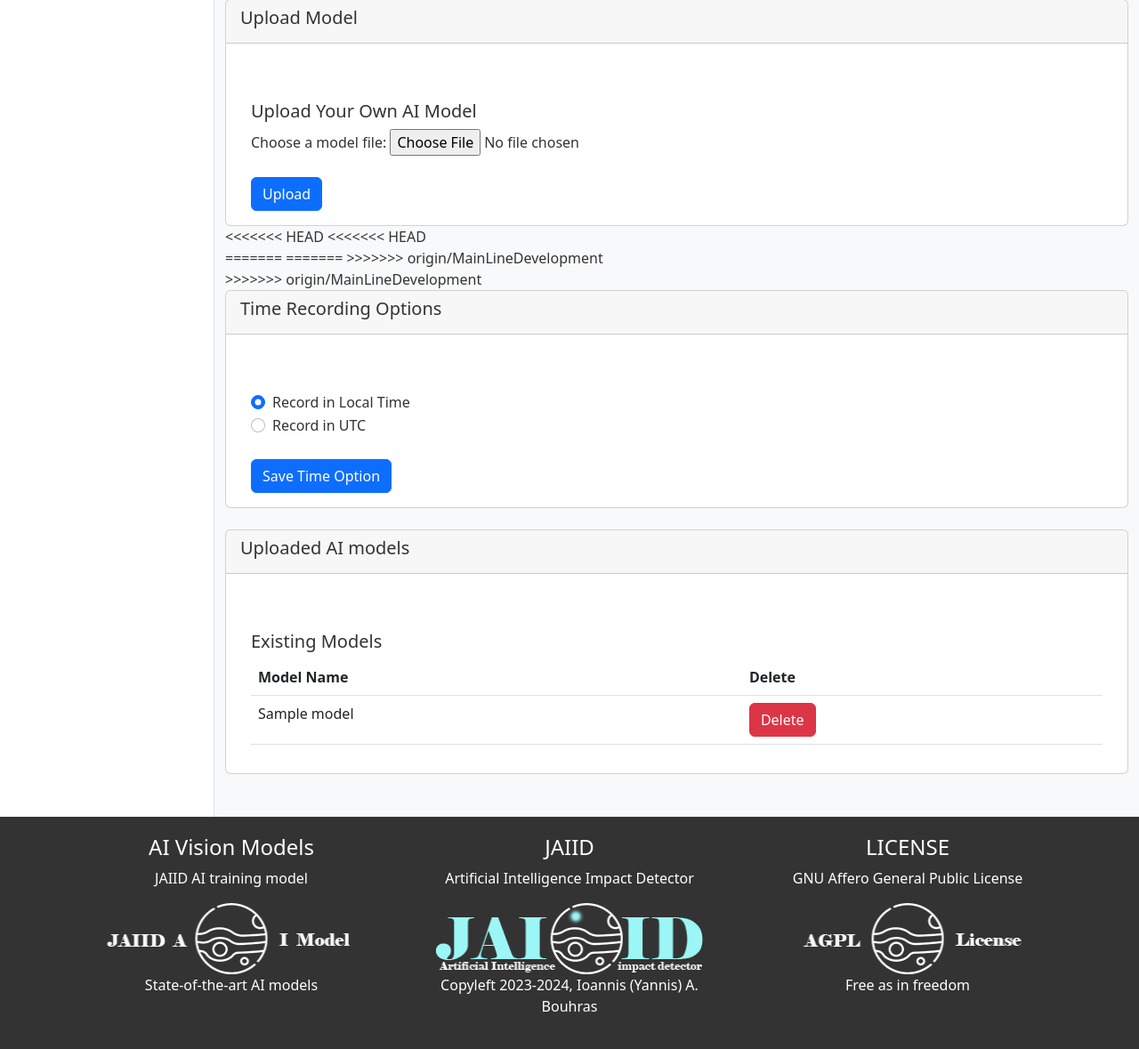
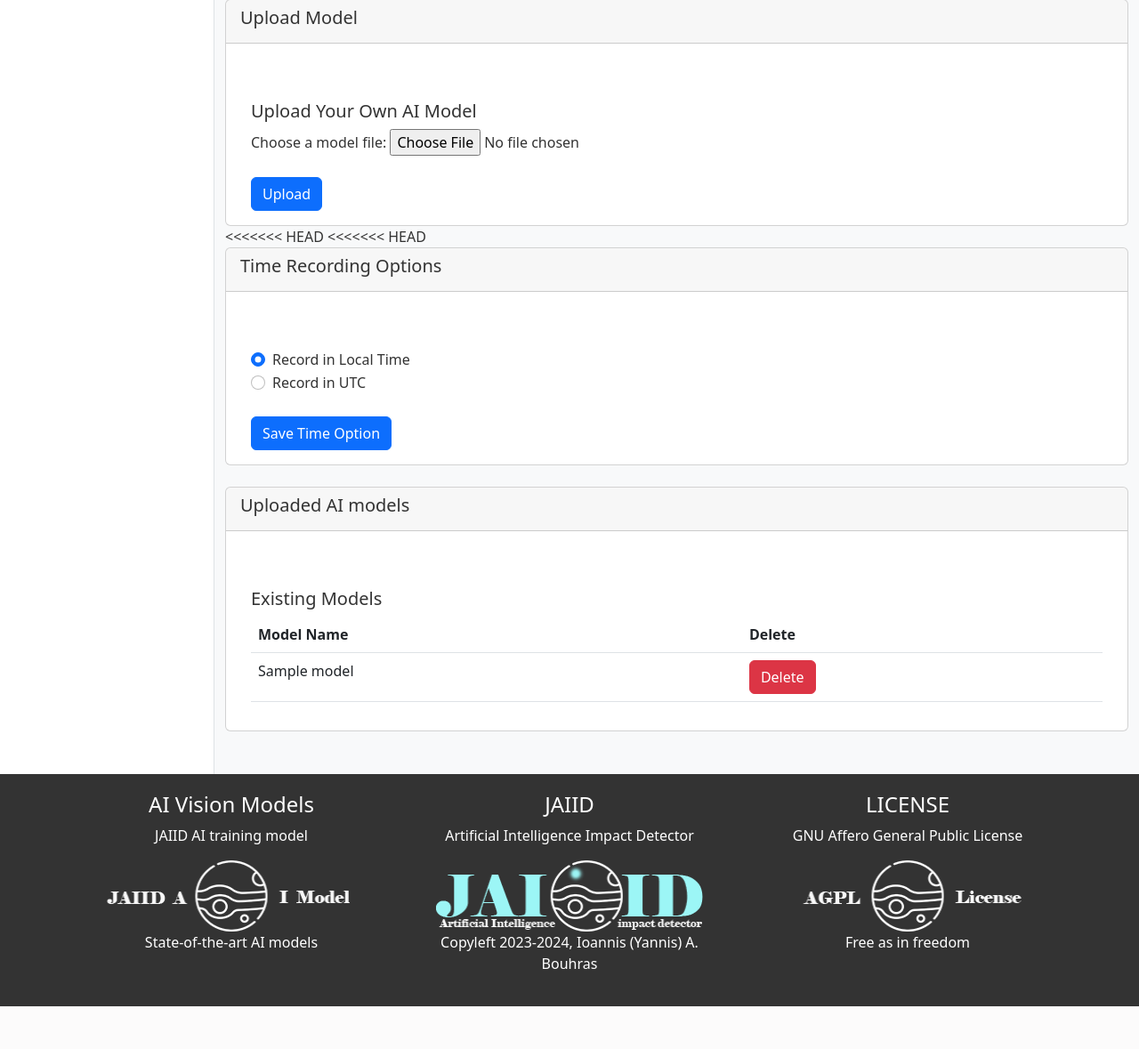
Before and after one commit to ibsoft/JAIID_WEB, a Flask app: template templates/settings.html in a window 1280 px wide. Shown: the part 489-1668 px from the top of the page at 89% size. After the commit the page ends 1620 px from the top, so only its background shows below. Run offline with Flask 3, Linux system fonts and the light colour scheme; the template is opened without the code that fills it: most values are stand-ins (such as "Sample title", 1, 10 or a date in 2020); parts of the project's set-up code (start-up, migrations or seed data) failed here and were passed over; some libraries are stand-ins or nearby versions.

Commit message:
Update settings.html

```diff
--- a/templates/settings.html
+++ b/templates/settings.html
@@ -71,12 +71,7 @@
 <<<<<<< HEAD
 
 <br>
-=======
-=======
->>>>>>> origin/MainLineDevelopment
-<br>
 
->>>>>>> origin/MainLineDevelopment
 <div class="card">
     <div class="card-header">
         <h5 class="card-title">Time Recording Options</h5>
```
